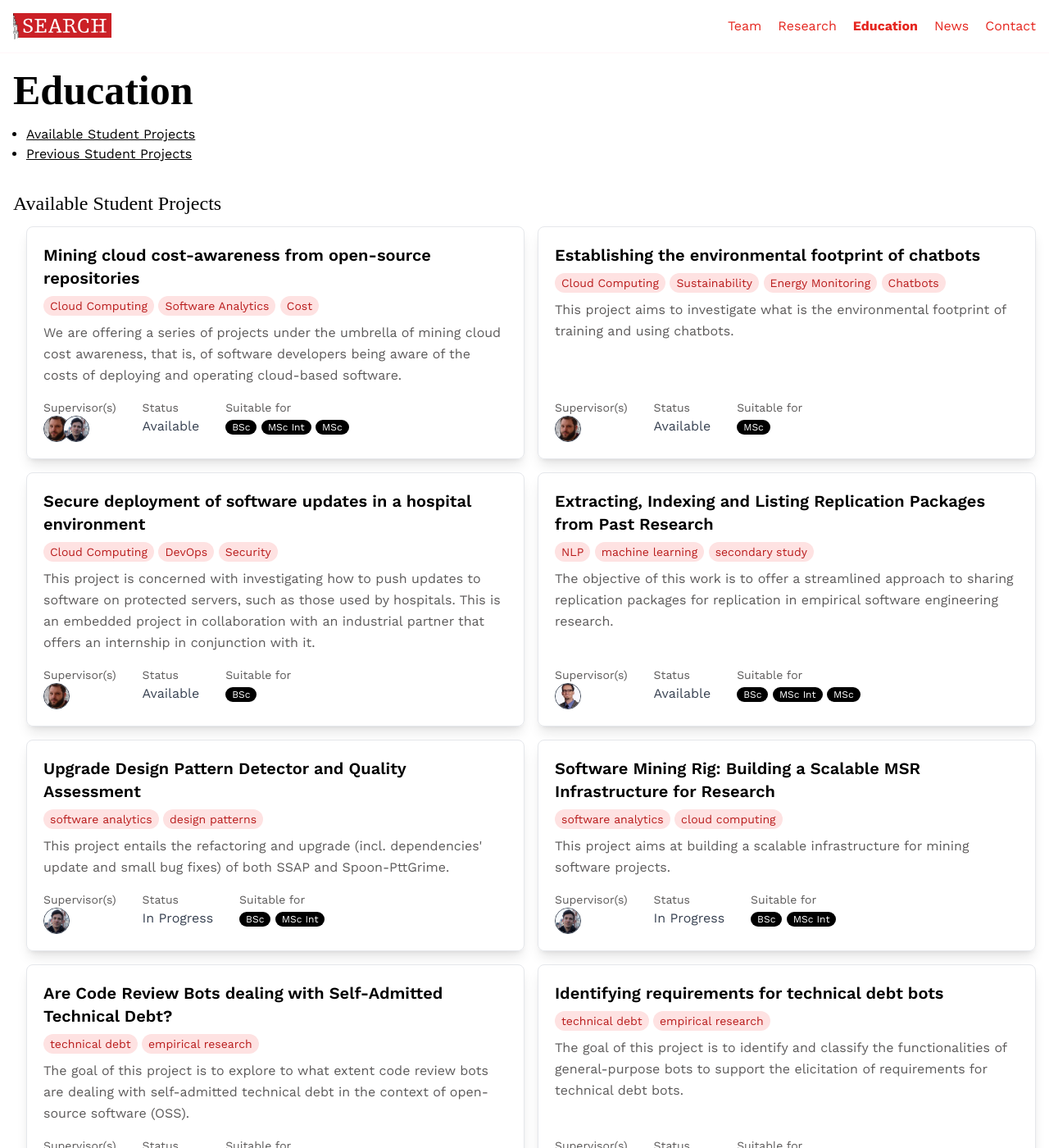
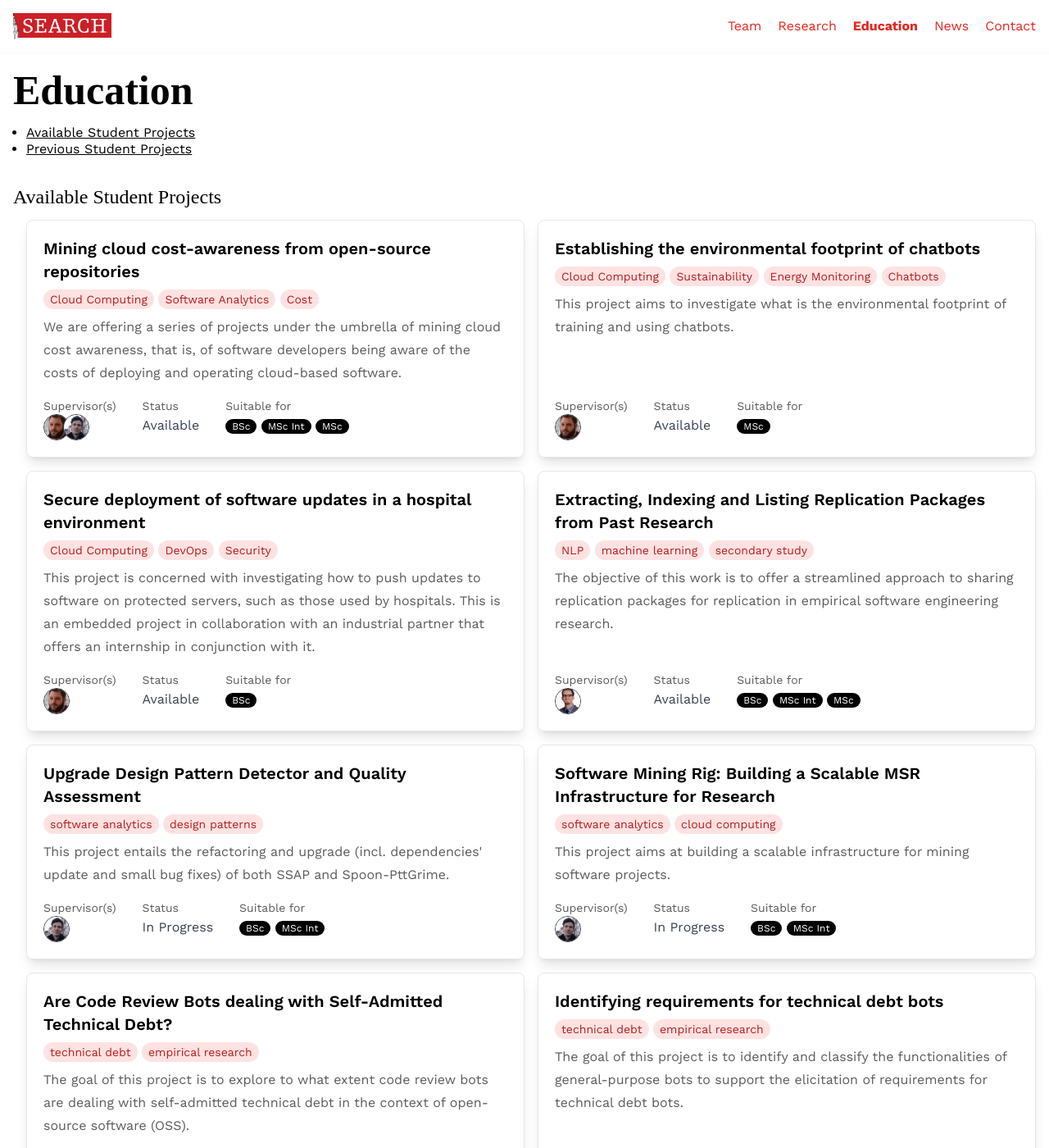
Before and after one commit to search-rug/search-rug.github.io, a Jekyll site: the page built from education.md, in a window 1280 px wide and 1400 px high. Shown: the whole window at 82% size. Built offline with Jekyll 4.4.1, drawn with Linux system fonts in a browser that asks for light colours; nearby versions of some CDN libraries; some web fonts are replaced.

Commit message:
Remove remaining sass components.

```diff
--- a/_includes/page-list.html
+++ b/_includes/page-list.html
@@ -2,10 +2,10 @@
   Displays a list of links to pages.
   Set `pages` variable to a list of objects with fields `title` and `url`.
 -->
-<ul class="list-disc ml-4">
+<ul class="list-disc list-inside space-y-1">
   {% for page in include.pages %}
-    <li class="underline hover:opacity-80">
-      <a href="{{ page.url }}">{{ page.title }}</a>
+    <li class="hover:opacity-80">
+      <a class="underline" href="{{ page.url }}">{{ page.title }}</a>
     </li>
   {% endfor %}
 </ul>
--- a/_layouts/default.html
+++ b/_layouts/default.html
@@ -20,9 +20,14 @@
   <script>
     tailwind.config = {
       theme: {
+        fontFamily: {
+          sans: ['Work Sans', 'sans-serif'],
+          serif: ['Brawler', 'serif'],
+        },
         extend: {
           colors: {
             primary: '#e5261f',
+            steel: '#5c5a5a',
           },
           typography: {
             quoteless: {
@@ -36,6 +41,19 @@
       },
     }
   </script>
+  <style type="text/tailwindcss">
+    @layer base {
+      body {
+        @apply text-base leading-5 font-sans;
+      }
+      h1,h2 {
+        @apply font-serif;
+      }
+      p {
+        @apply text-steel leading-7;
+      }
+    }
+  </style>
 
   {% if page.description %}<meta name="description" content="{{ page.description }}" />{% endif %}
   {% if page.meta_title %}<meta property="og:title" content="{{ page.meta_title }}"/>{% else %}<meta property="og:title" content="{{ page.title }}"/>{% endif %}
--- a/_layouts/team.html
+++ b/_layouts/team.html
@@ -22,7 +22,7 @@
 
 <div class="container mx-auto px-4">
     <h1 class="text-4xl font-semibold mb-8">Former Members</h1>
-    <ul class="list-disc list-inside">
+    <ul class="list-disc list-inside space-y-1">
         {% assign exmembers = site.team | where: "status.former", true | sort: "weight" %}
         {% for exmember in exmembers %}
         <li>
--- a/_sass/components/_fonts.scss
+++ /dev/null
@@ -1,7 +0,0 @@
-@font-face {
-	font-family: 'Playfair Display';
-	font-style: normal;
-	font-weight: 400;
-	font-display: swap;
-	src: local(''), url('../fonts/playfair-display.woff2') format('woff2');
-}
--- a/_sass/components/_type.scss
+++ /dev/null
@@ -1,43 +0,0 @@
-p {
-  line-height: 26px;
-  color: $steel;
-  font-family: $font-family-base;
-  margin-bottom: 20px;
-}
-h1 {
-  font-size: 30px;
-  font-family: $font-family-heading;
-  line-height: 1.2;
-  margin-bottom: 20px;
-  @media (min-width: 768px) {
-    font-size: 32px;
-    line-height: 1.2;
-  }
-}
-h2 {
-  font-size: 24px;
-  font-family: $font-family-heading;
-  line-height: 1.4;
-  margin-bottom: 10px;
-  @media (min-width: 768px) {
-    font-size: 26px;
-    line-height: 1.4;
-  }
-}
-h3 {
-  font-size: 16px;
-  line-height: 1.4;
-  @media (min-width: 768px) {
-    font-size: 20px;
-    line-height: 1.4;
-  }
-}
-ul,
-ol {
-  margin: 0;
-  padding: 0;
-  li {
-    padding: 0;
-    margin: 0;
-  }
-}
--- a/assets/css/style.scss
+++ b/assets/css/style.scss
@@ -51,20 +51,6 @@
 @import 'https://fonts.googleapis.com/css?family=Brawler:400';
 $font-family-heading: "Brawler", serif, -apple-system;
 
-// Components
-@import "components/type";
-// @import "components/fonts"; // Uncomment this line to self host font
-
-body {
-  font-size: 16px;
-  line-height: 1.2;
-  font-family: $font-family-base;
-  @media (min-width: 768px){
-    font-size: 16px;
-    line-height: 1.3;
-  }
-}
-
 .contrib-card {
   .title {
     font-size: 1.25rem;
```
